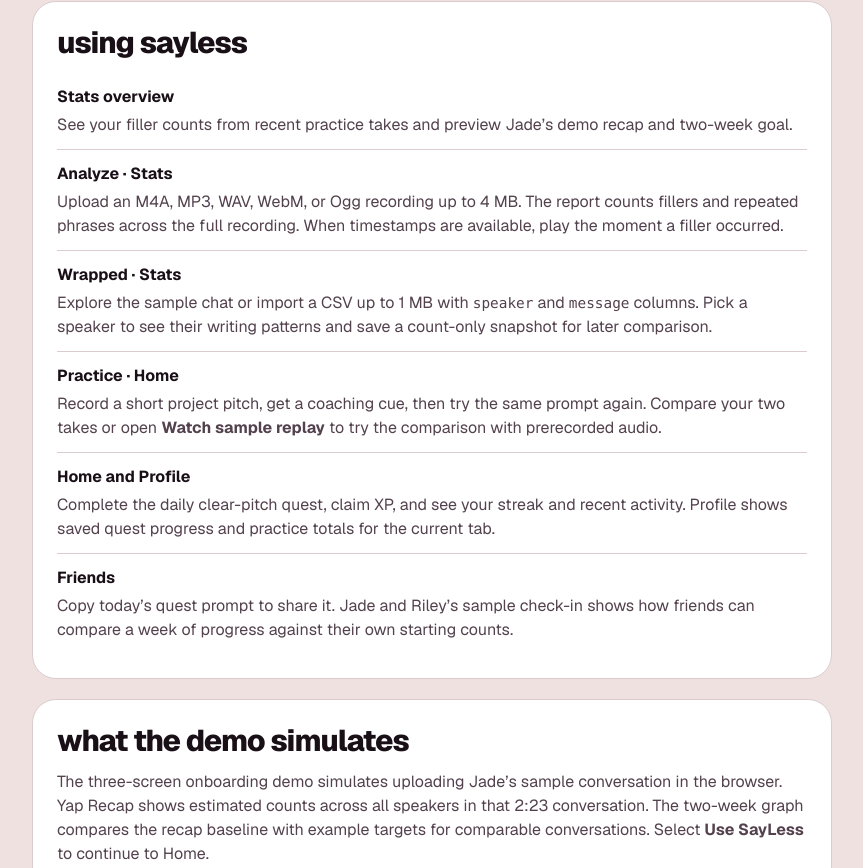
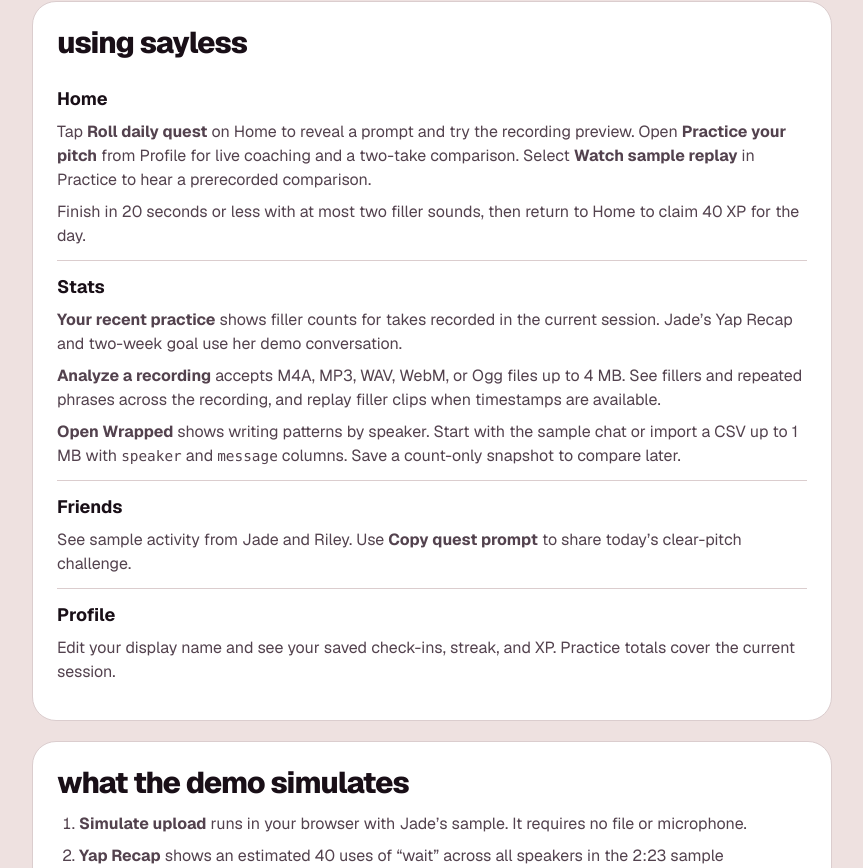
Before and after one commit to keananwongso/SayLess, a Next.js app: page /docs in a window 1280 px wide. Shown: the part 352-1220 px from the top of the page, without its empty margins (208-1071 px from the left). Built offline with nearby package versions, Linux system fonts and the light colour scheme.

Commit message:
Refresh the SayLess product guide

```diff
--- a/src/app/docs/docs.module.css
+++ b/src/app/docs/docs.module.css
@@ -1,11 +1,12 @@
 .page { max-width: 800px; gap: 20px; }
 .intro { display: grid; gap: 16px; padding-block: 12px; }
 .intro h1 { font-size: clamp(40px, 8vw, 64px); line-height: 1; font-weight: 800; letter-spacing: -.065em; }
-.intro p, .section p, .features dd { color: var(--color-muted); }
+.intro p, .section p, .steps { color: var(--color-muted); }
 .section { display: grid; gap: 12px; padding: clamp(16px, 4vw, 24px); background: var(--color-surface); border: 1px solid var(--color-divider); border-radius: var(--card-radius); }
 .section h2 { font-size: clamp(24px, 5vw, 30px); line-height: 1.15; font-weight: 760; letter-spacing: -.035em; }
-.features > div { display: grid; gap: 4px; padding-block: 12px; }
-.features > div + div { border-top: 1px solid var(--color-divider); }
-.features dt { font-weight: 700; }
+.features > section { display: grid; gap: 8px; padding-block: 12px; }
+.features > section + section { border-top: 1px solid var(--color-divider); }
+.features h3 { font-size: 18px; font-weight: 700; }
 .features code { font-size: .9em; overflow-wrap: anywhere; }
+.steps { display: grid; gap: 8px; list-style: decimal; padding-inline-start: 22px; }
 .gaps { display: grid; gap: 8px; list-style: disc; padding-inline-start: 20px; color: var(--color-muted); }
--- a/src/app/docs/page.tsx
+++ b/src/app/docs/page.tsx
@@ -1,18 +1,22 @@
 import type { Metadata } from "next";
 import Link from "next/link";
+import { dailyChallenge } from "@/lib/challenges";
+import { jadeConversationDuration, jadeGoal, jadeTopExpression } from "@/lib/jade-demo";
 import styles from "./docs.module.css";
 
 export const metadata: Metadata = {
   title: "SayLess | Docs",
-  description: "Learn how to use SayLess, what the demo simulates, and what’s still to build.",
+  description: "Practice a pitch, read your Stats, share the daily quest, and see where your data goes.",
 };
+
+const [baseline, weekOne, weekTwo] = jadeGoal;
 
 export default function DocsPage() {
   return (
     <main id="main" className={`shell flow ${styles.page}`}>
       <div className={styles.intro}>
         <h1>sayless docs.</h1>
-        <p>Use your own recording, practice a pitch, or follow Jade’s guided demo.</p>
+        <p>Practice a pitch, find your speaking habits, or follow Jade’s guided demo.</p>
         <div className="action-row">
           <Link className="primary" href="/app">Open the app</Link>
           <Link className="secondary" href="/demo">Try the demo</Link>
@@ -21,37 +25,36 @@ export default function DocsPage() {
 
       <section className={styles.section} aria-labelledby="using-sayless">
         <h2 id="using-sayless">using sayless</h2>
-        <dl className={styles.features}>
-          <div>
-            <dt>Stats overview</dt>
-            <dd>See your filler counts from recent practice takes and preview Jade’s demo recap and two-week goal.</dd>
-          </div>
-          <div>
-            <dt>Analyze · Stats</dt>
-            <dd>Upload an M4A, MP3, WAV, WebM, or Ogg recording up to 4 MB. The report counts fillers and repeated phrases across the full recording. When timestamps are available, play the moment a filler occurred.</dd>
-          </div>
-          <div>
-            <dt>Wrapped · Stats</dt>
-            <dd>Explore the sample chat or import a CSV up to 1 MB with <code>speaker</code> and <code>message</code> columns. Pick a speaker to see their writing patterns and save a count-only snapshot for later comparison.</dd>
-          </div>
-          <div>
-            <dt>Practice · Home</dt>
-            <dd>Record a short project pitch, get a coaching cue, then try the same prompt again. Compare your two takes or open <strong>Watch sample replay</strong> to try the comparison with prerecorded audio.</dd>
-          </div>
-          <div>
-            <dt>Home and Profile</dt>
-            <dd>Complete the daily clear-pitch quest, claim XP, and see your streak and recent activity. Profile shows saved quest progress and practice totals for the current tab.</dd>
-          </div>
-          <div>
-            <dt>Friends</dt>
-            <dd>Copy today’s quest prompt to share it. Jade and Riley’s sample check-in shows how friends can compare a week of progress against their own starting counts.</dd>
-          </div>
-        </dl>
+        <div className={styles.features}>
+          <section>
+            <h3>Home</h3>
+            <p>Tap <strong>Roll daily quest</strong> on Home to reveal a prompt and try the recording preview. Open <strong>Practice your pitch</strong> from Profile for live coaching and a two-take comparison. Select <strong>Watch sample replay</strong> in Practice to hear a prerecorded comparison.</p>
+            <p>Finish in 20 seconds or less with at most two filler sounds, then return to Home to claim {dailyChallenge.xp} XP for the day.</p>
+          </section>
+          <section>
+            <h3>Stats</h3>
+            <p><strong>Your recent practice</strong> shows filler counts for takes recorded in the current session. Jade’s Yap Recap and two-week goal use her demo conversation.</p>
+            <p><strong>Analyze a recording</strong> accepts M4A, MP3, WAV, WebM, or Ogg files up to 4 MB. See fillers and repeated phrases across the recording, and replay filler clips when timestamps are available.</p>
+            <p><strong>Open Wrapped</strong> shows writing patterns by speaker. Start with the sample chat or import a CSV up to 1 MB with <code>speaker</code> and <code>message</code> columns. Save a count-only snapshot to compare later.</p>
+          </section>
+          <section>
+            <h3>Friends</h3>
+            <p>See sample activity from Jade and Riley. Use <strong>Copy quest prompt</strong> to share today’s clear-pitch challenge.</p>
+          </section>
+          <section>
+            <h3>Profile</h3>
+            <p>Edit your display name and see your saved check-ins, streak, and XP. Practice totals cover the current session.</p>
+          </section>
+        </div>
       </section>
 
       <section className={styles.section} aria-labelledby="demo-data">
         <h2 id="demo-data">what the demo simulates</h2>
-        <p>The three-screen onboarding demo simulates uploading Jade’s sample conversation in the browser. Yap Recap shows estimated counts across all speakers in that 2:23 conversation. The two-week graph compares the recap baseline with example targets for comparable conversations. Select <strong>Use SayLess</strong> to continue to Home.</p>
+        <ol className={styles.steps}>
+          <li><strong>Simulate upload</strong> runs in your browser with Jade’s sample. It requires no file or microphone.</li>
+          <li><strong>Yap Recap</strong> shows an estimated {jadeTopExpression.count} uses of “{jadeTopExpression.expression}” across all speakers in the {jadeConversationDuration} sample conversation.</li>
+          <li><strong>Two-week goal</strong> compares the baseline of about {baseline.count} with example targets of {weekOne.count} in week one and {weekTwo.count} in week two for comparable conversations. Select <strong>Use SayLess</strong> to continue to Home.</li>
+        </ol>
       </section>
 
       <section className={styles.section} aria-labelledby="data-handling">
```
Also changed, not shown: 2 other files (tests, documents, lock files or other folders).
